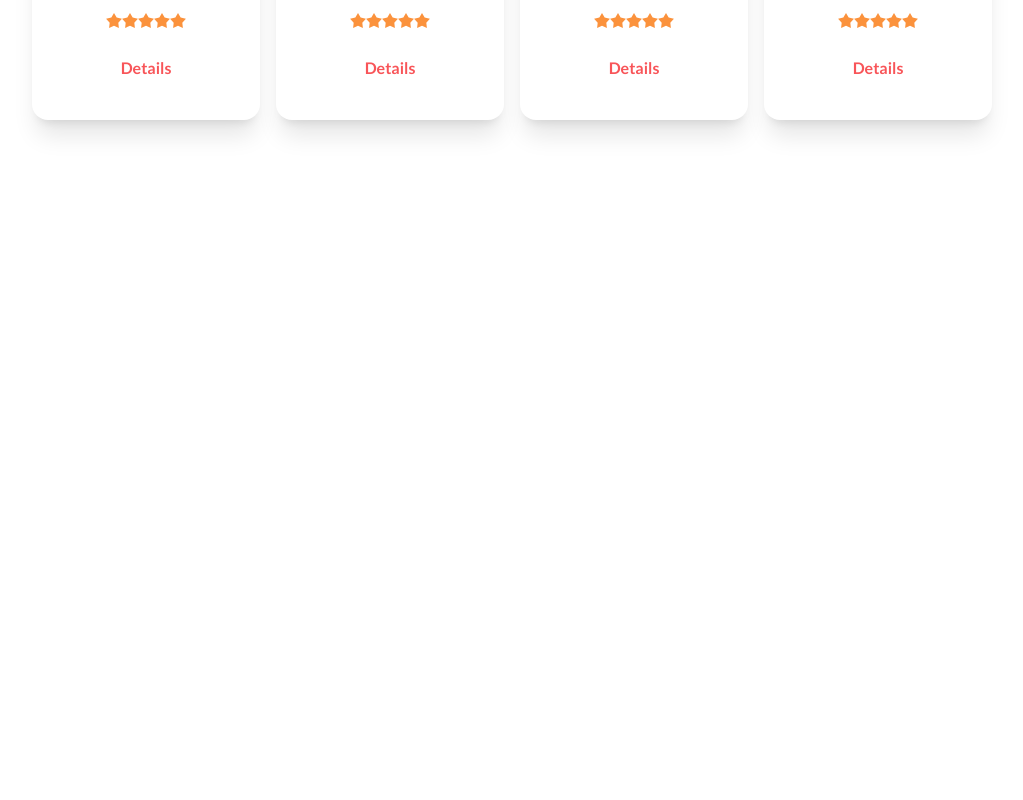
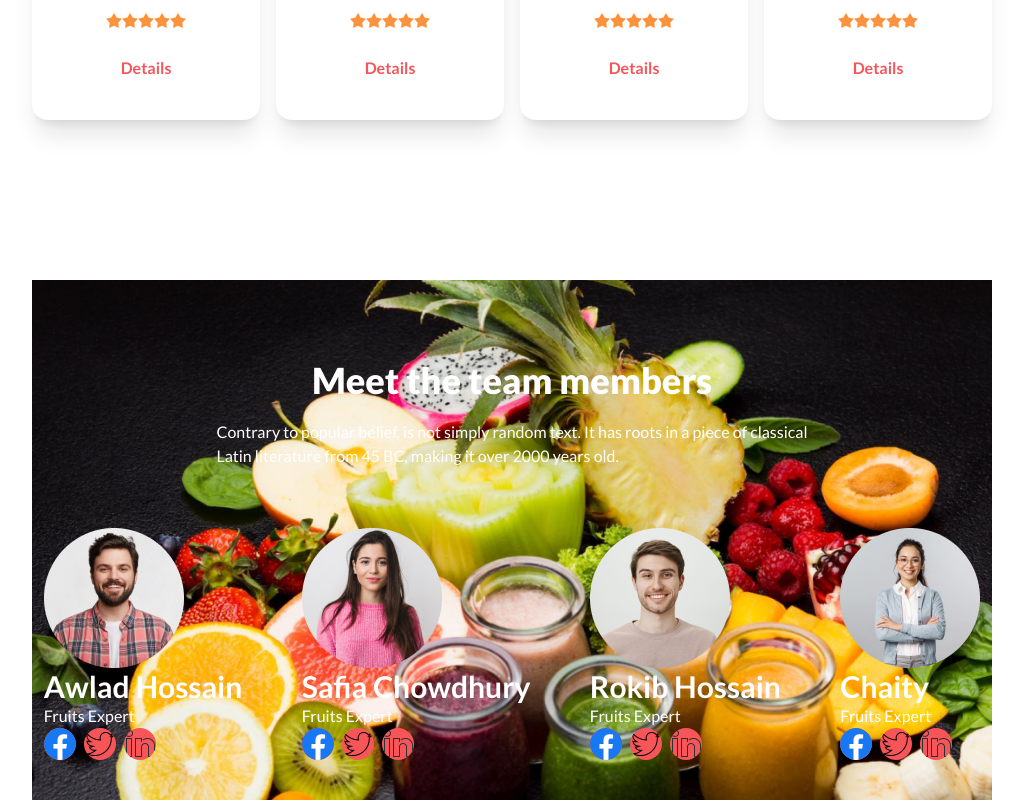
Before and after one commit to munnabiswas99/B8A3-fruit-brust, a plain HTML site: page index.html in a window 1280 px wide. Shown: the part 1108-1908 px from the top of the page, without its empty margins (128-1151 px from the left). Before the commit the page ends 1388 px from the top, so only its background shows below. Drawn offline with nearby package versions, Linux system fonts and the light colour scheme.

Commit message:
team member section created

```diff
--- a/index.html
+++ b/index.html
@@ -388,7 +388,55 @@
             </div>
         </section>
 
-
+        <!-- My team section -->
+        <section class="bg-cover bg-center bg-opacity-50 h-auto py-10" style="background-image: url('images/banner3.png');">
+            <div class="flex flex-col justify-center items-center py-10">
+                <h2 class="text-4xl text-white font-extrabold">Meet the team members</h2>
+                <p class="my-5 text-white">Contrary to popular belief, is not simply random text. It has roots in a piece of classical <br> Latin literature from 45 BC, making it over 2000 years old.</p>
+            </div>
+            <div class=" px-24 lg:px-0 flex flex-col lg:flex-row justify-around gap-9">
+                <div >
+                    <img src="images/member1.png" alt="">
+                    <h3 class="font-bold text-3xl text-white">Awlad Hossain</h3>
+                    <p class="text-white">Fruits Expert</p>
+                    <div class="flex gap-2">
+                        <a href=""><img class="bg-[#F85559] rounded-full w-8 h-8" src="images/facebook logo_icon.png" alt=""></a>
+                        <a href=""><img class="bg-[#F85559] rounded-full w-8 h-8" src="images/twitter_icon.png" alt=""></a>
+                        <a href=""><img class="bg-[#F85559] rounded-full w-8 h-8" src="images/linkedin_logo_icon.png" alt=""></a>
+                    </div>
+                </div>
+                <div>
+                    <img src="images/member2.png" alt="">
+                    <h3 class="font-bold text-3xl text-white">Safia Chowdhury</h3>
+                    <p class="text-white">Fruits Expert</p>
+                    <div class="flex gap-2">
+                        <a href=""><img class="bg-[#F85559] rounded-full w-8 h-8" src="images/facebook logo_icon.png" alt=""></a>
+                        <a href=""><img class="bg-[#F85559] rounded-full w-8 h-8" src="images/twitter_icon.png" alt=""></a>
+                        <a href=""><img class="bg-[#F85559] rounded-full w-8 h-8" src="images/linkedin_logo_icon.png" alt=""></a>
+                    </div>
+                </div>
+                <div>
+                    <img src="images/member3.png" alt="">
+                    <h3 class="font-bold text-3xl text-white">Rokib Hossain</h3>
+                    <p class="text-white">Fruits Expert</p>
+                    <div class="flex gap-2">
+                        <a href=""><img class="bg-[#F85559] rounded-full w-8 h-8" src="images/facebook logo_icon.png" alt=""></a>
+                        <a href=""><img class="bg-[#F85559] rounded-full w-8 h-8" src="images/twitter_icon.png" alt=""></a>
+                        <a href=""><img class="bg-[#F85559] rounded-full w-8 h-8" src="images/linkedin_logo_icon.png" alt=""></a>
+                    </div>
+                </div>
+                <div>
+                    <img src="images/member4.png" alt="">
+                    <h3 class="font-bold text-3xl text-white">Chaity</h3>
+                    <p class="text-white">Fruits Expert</p>
+                    <div class="flex gap-2">
+                        <a href=""><img class="bg-[#F85559] rounded-full w-8 h-8" src="images/facebook logo_icon.png" alt=""></a>
+                        <a href=""><img class="bg-[#F85559] rounded-full w-8 h-8" src="images/twitter_icon.png" alt=""></a>
+                        <a href=""><img class="bg-[#F85559] rounded-full w-8 h-8" src="images/linkedin_logo_icon.png" alt=""></a>
+                    </div>
+                </div>
+            </div>
+        </section>
     </body>
 
     <footer>
```
Also changed, not shown: images/facebook logo_icon.png (added), images/linkedin_logo_icon.png (added), images/twitter_icon.png (added).
